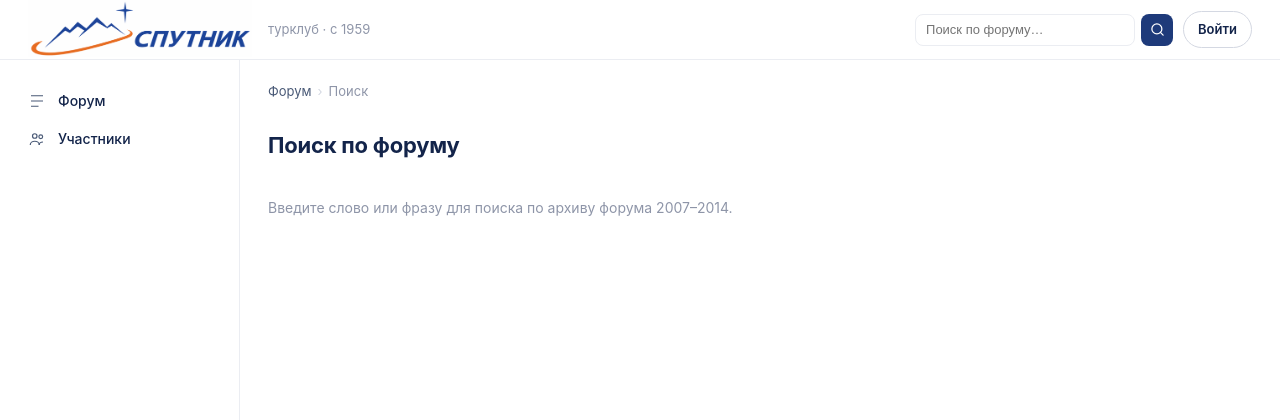
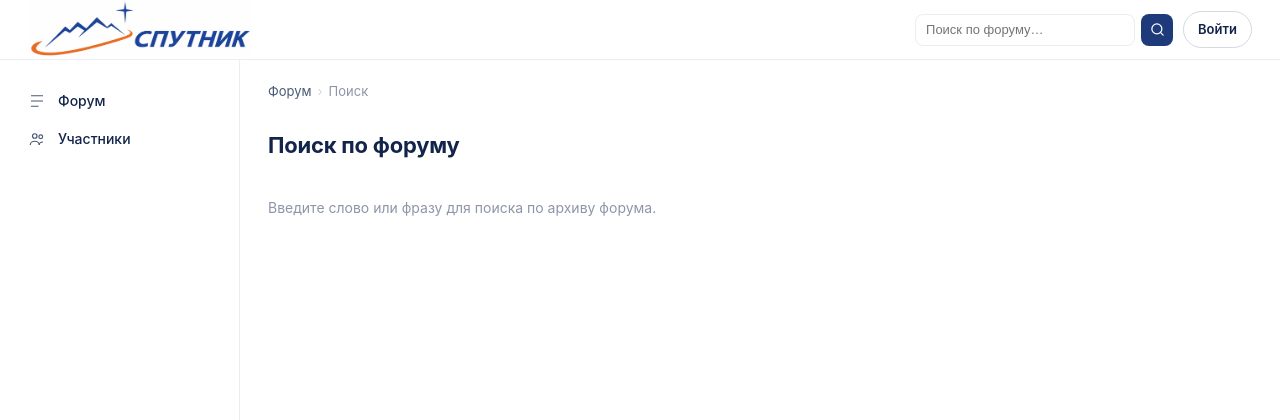
Before and after one commit to alff0x1f/tk-sputnik.org, a Django app: template apps/forum/templates/forum/search.html in a window 1280 px wide. Shown: the top 420 px of the page. Run offline with Django 5.2, Linux system fonts and the light colour scheme; the template is opened without the code that fills it, so the values that code supplies are empty; parts of the project's set-up code (start-up, migrations or seed data) failed here and were passed over.

Commit message:
chore: remove year ranges and tagline from forum/demo templates

```diff
--- a/apps/demo/templates/demo/base.html
+++ b/apps/demo/templates/demo/base.html
@@ -29,7 +29,6 @@
   <div class="brand">
     <a href="{% url 'home' %}"><img class="logo" src="{% static 'demo/sputnik.png' %}" alt="Спутник Клуб Туристов" height="32"></a>
   </div>
-  <div class="sub">турклуб · с 1959</div>
   <div class="top-actions">
     {% block topbar_action %}{% endblock %}
     {% if user.is_authenticated %}
--- a/apps/demo/templates/demo/base_demo.html
+++ b/apps/demo/templates/demo/base_demo.html
@@ -23,7 +23,6 @@
   <div class="brand">
     <img class="logo" src="{% static 'demo/sputnik.png' %}" alt="Спутник Клуб Туристов" height="32">
   </div>
-  <div class="sub">турклуб · с 1959</div>
   <div class="top-actions">
     <input class="search" placeholder="Поиск по клубу">
     <button class="btn ghost" aria-label="Уведомления">
--- a/apps/forum/templates/forum/search.html
+++ b/apps/forum/templates/forum/search.html
@@ -55,7 +55,7 @@
 
     {% else %}
     <div class="search-hint">
-      Введите слово или фразу для поиска по архиву форума 2007–2014.
+      Введите слово или фразу для поиска по архиву форума.
     </div>
     {% endif %}
 
```
